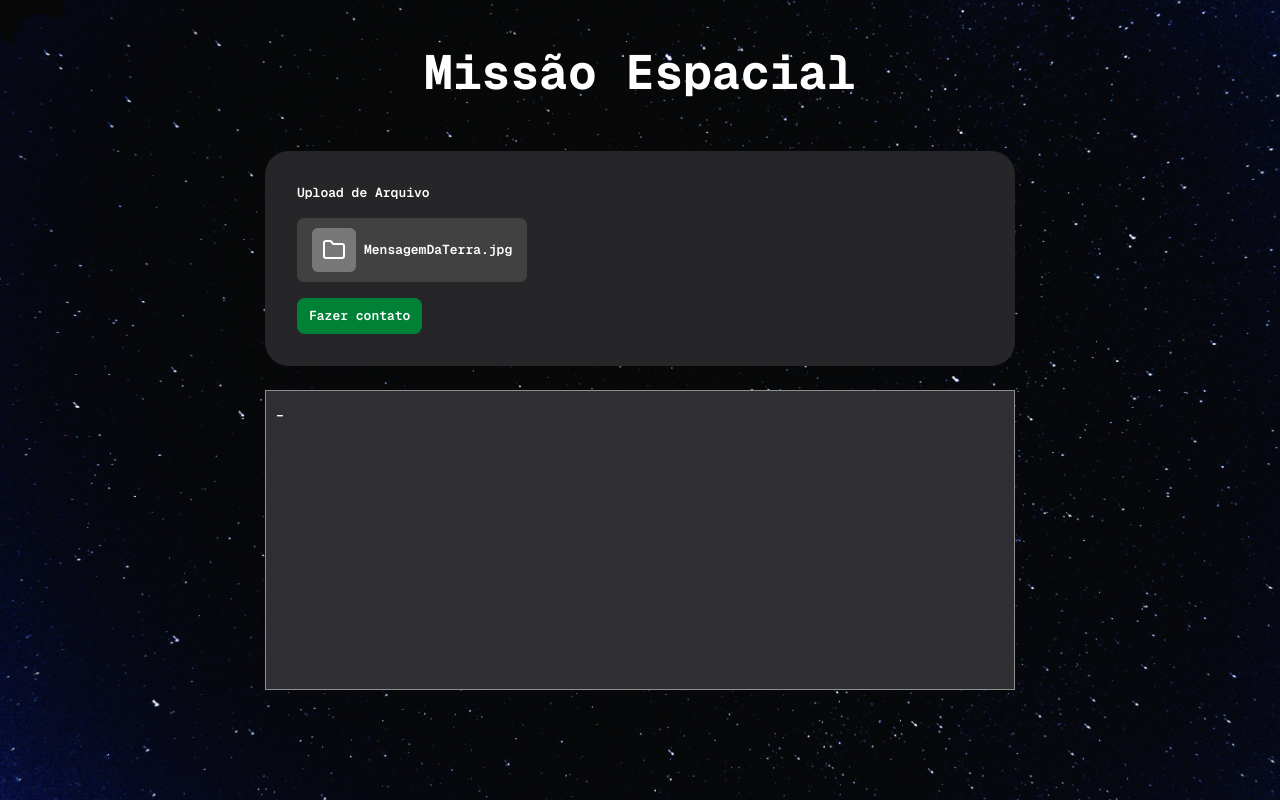
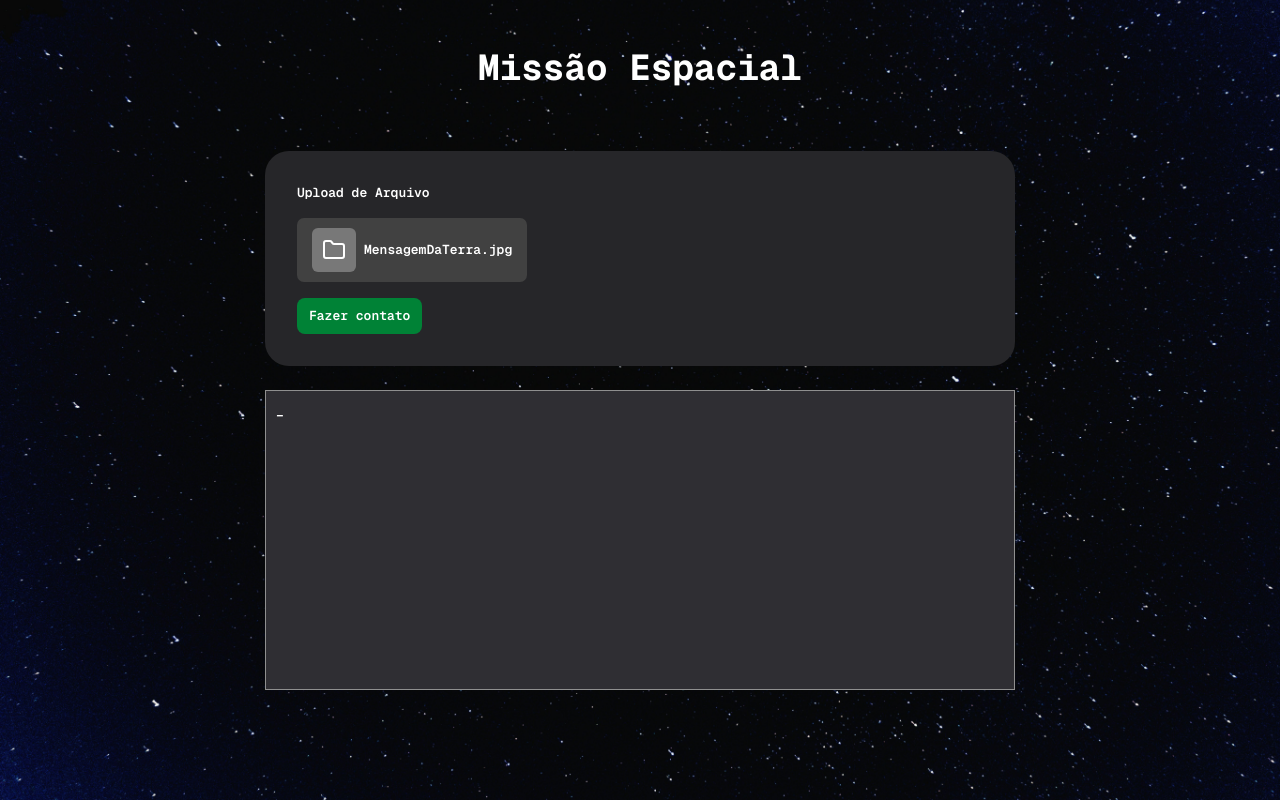
Before and after one commit to mtalala/nextjs-sen-2026.1, a Next.js app: page / in a window 1280 px wide. Built offline with nearby package versions, Linux system fonts and the light colour scheme.

Commit message:
chore: update title font size

```diff
--- a/app/page.tsx
+++ b/app/page.tsx
@@ -54,7 +54,7 @@ export default function Home() {
       className="flex flex-col items-center justify-center h-screen w-screen bg-cover bg-center"
       style={{ backgroundImage: "url('/unsplashspace.jpg')" }}
     >
-      <h1 className="fixed top-12 text-white text-5xl font-bold">
+      <h1 className="fixed top-12 text-white text-4xl font-bold">
         Missão Espacial
       </h1>
 
```
